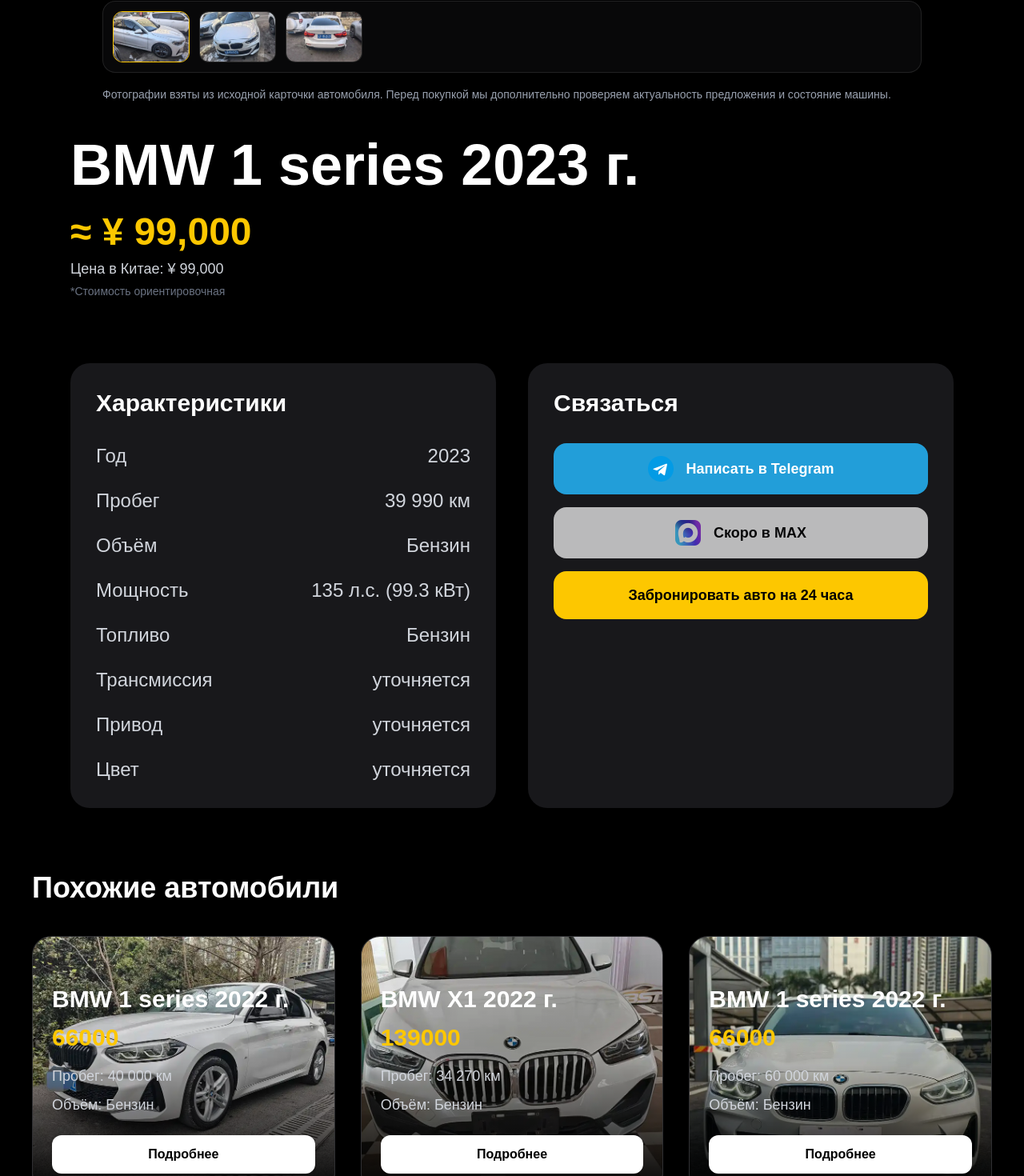
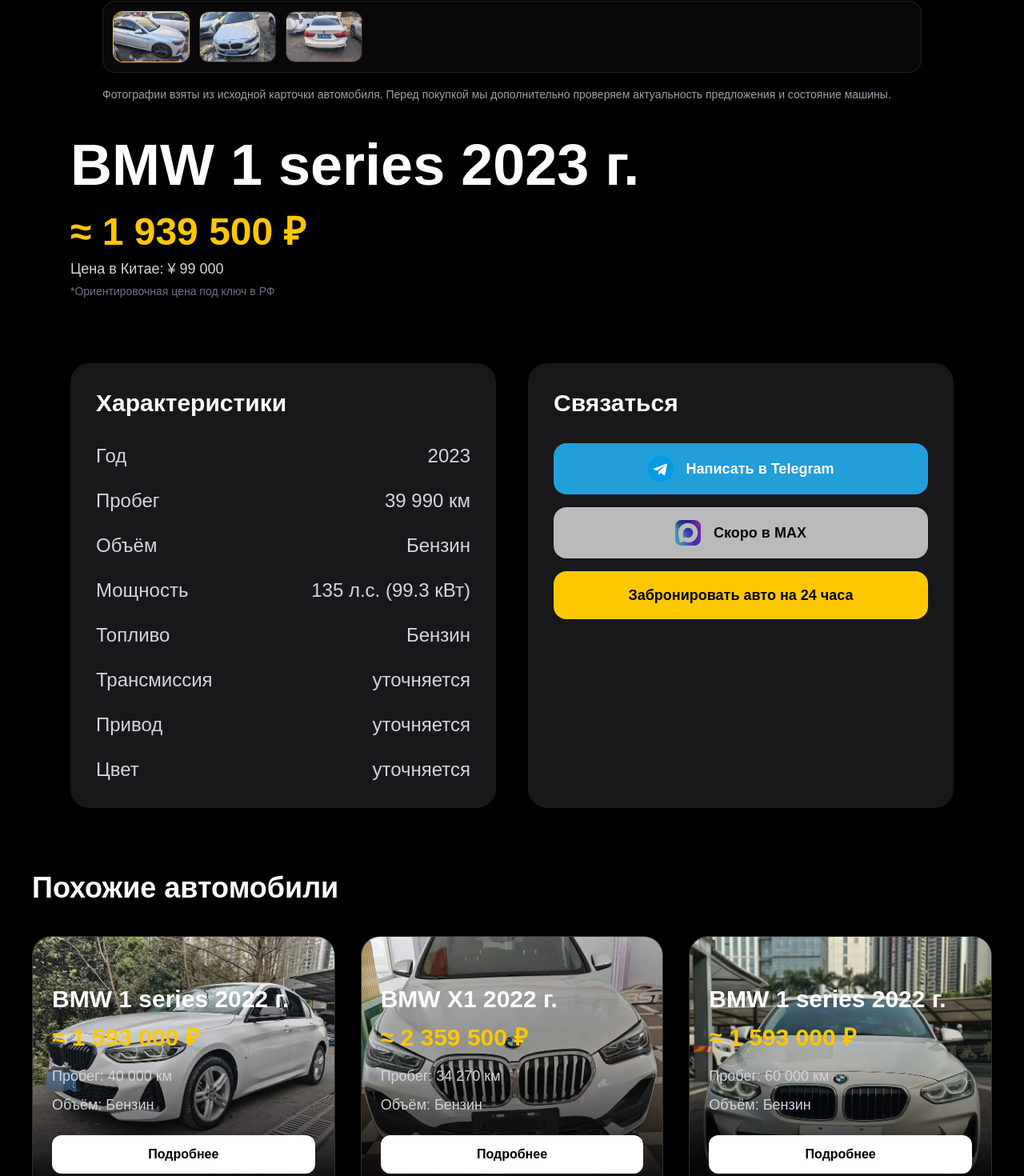
Before and after one commit to dentrost-crypto/autovector, a Next.js app: page /car/1 in a window 1280 px wide. Shown: the part 687-2157 px from the top of the page at 80% size. Built offline with nearby package versions, Linux system fonts and the light colour scheme.

Commit message:
Fix car price calculation

```diff
--- a/app/car/[id]/page.tsx
+++ b/app/car/[id]/page.tsx
@@ -9,6 +9,8 @@
 const RESERVATION_DURATION_MS = 24 * 60 * 60 * 1000;
 const FALLBACK_IMAGE = "/uploads/fallback.svg";
 const BROKEN_IMAGE_MARKERS = ["fallback", "undefined", "null"];
+const CNY_TO_RUB = 10.5;
+const RUSSIA_DELIVERY_COST_RUB = 900000;
 
 type Car = (typeof cars)[number] &
   Partial<{
@@ -51,6 +53,33 @@
   const uniqueImages = Array.from(new Set(images));
 
   return uniqueImages.length > 0 ? uniqueImages : [FALLBACK_IMAGE];
+}
+
+function parsePriceNumber(price: unknown) {
+  if (typeof price === "number" && Number.isFinite(price)) {
+    return price;
+  }
+
+  if (typeof price !== "string") {
+    return 0;
+  }
+
+  const normalized = price.replace(/[^\d.,]/g, "").replace(",", ".");
+  const parsed = Number(normalized);
+
+  return Number.isFinite(parsed) ? parsed : 0;
+}
+
+function formatRubPrice(price: number) {
+  return `${Math.round(price).toLocaleString("ru-RU")} \u20bd`;
+}
+
+function formatCnyPrice(price: unknown) {
+  return `\u00a5 ${parsePriceNumber(price).toLocaleString("ru-RU")}`;
+}
+
+function calculateRussiaPrice(priceCny: unknown) {
+  return parsePriceNumber(priceCny) * CNY_TO_RUB + RUSSIA_DELIVERY_COST_RUB;
 }
 
 export default function CarPage() {
@@ -131,7 +160,8 @@
     );
   }
 
-  const formattedPrice = `¥ ${car.price.toLocaleString()}`;
+  const formattedPrice = formatCnyPrice(car.price);
+  const formattedRussiaPrice = formatRubPrice(calculateRussiaPrice(car.price));
   const displayTitle = getCarDisplayTitle(car.title);
   const lotNumber = getCarLotNumber(car.title);
   const carImages = getCarImages(car).slice(0, 4);
@@ -158,30 +188,35 @@
     setReservationStatus("");
     setIsSubmittingReservation(true);
 
-    const response = await fetch("/api/request", {
-      method: "POST",
-      headers: {
-        "Content-Type": "application/json",
-      },
-      body: JSON.stringify({
+    try {
+      const reservationPayload = {
         type: "reservation",
-        carTitle: displayTitle,
+        carTitle: car.title,
+        carDisplayTitle: displayTitle,
         carId: String(car.id),
         carUrl: currentCarUrl,
         lotNumber,
         name: reservationForm.name,
         phone: reservationForm.phone,
         contact: reservationForm.contact,
+        telegram: reservationForm.contact,
+        budget: "",
+        carRequest: displayTitle,
         comment: reservationForm.comment,
-      }),
+      };
+
+      const response = await fetch("/api/request", {
+        method: "POST",
+        headers: {
+          "Content-Type": "application/json",
+        },
+        body: JSON.stringify(reservationPayload),
       });
 
-    const data = await response.json();
+      const data = await response.json().catch(() => ({ success: false }));
 
-    setIsSubmittingReservation(false);
-
-    if (!data.success) {
-      setReservationError("Не удалось отправить бронь. Попробуйте позже или напишите менеджеру.");
+      if (!response.ok || !data.success) {
+        setReservationError("\u041d\u0435 \u0443\u0434\u0430\u043b\u043e\u0441\u044c \u043e\u0442\u043f\u0440\u0430\u0432\u0438\u0442\u044c \u0431\u0440\u043e\u043d\u044c. \u041f\u043e\u043f\u0440\u043e\u0431\u0443\u0439\u0442\u0435 \u043f\u043e\u0437\u0436\u0435 \u0438\u043b\u0438 \u043d\u0430\u043f\u0438\u0448\u0438\u0442\u0435 \u043c\u0435\u043d\u0435\u0434\u0436\u0435\u0440\u0443.");
         return;
       }
 
@@ -190,13 +225,18 @@
         String(Date.now() + RESERVATION_DURATION_MS)
       );
       setIsReserved(true);
-    setReservationStatus("Авто предварительно забронировано на 24 часа. Менеджер свяжется с вами.");
+      setReservationStatus("\u0410\u0432\u0442\u043e \u043f\u0440\u0435\u0434\u0432\u0430\u0440\u0438\u0442\u0435\u043b\u044c\u043d\u043e \u0437\u0430\u0431\u0440\u043e\u043d\u0438\u0440\u043e\u0432\u0430\u043d\u043e \u043d\u0430 24 \u0447\u0430\u0441\u0430. \u041c\u0435\u043d\u0435\u0434\u0436\u0435\u0440 \u0441\u0432\u044f\u0436\u0435\u0442\u0441\u044f \u0441 \u0432\u0430\u043c\u0438.");
       setReservationForm({
         name: "",
         phone: "",
         contact: "",
         comment: "",
       });
+    } catch {
+      setReservationError("\u041d\u0435 \u0443\u0434\u0430\u043b\u043e\u0441\u044c \u043e\u0442\u043f\u0440\u0430\u0432\u0438\u0442\u044c \u0431\u0440\u043e\u043d\u044c. \u041f\u043e\u043f\u0440\u043e\u0431\u0443\u0439\u0442\u0435 \u043f\u043e\u0437\u0436\u0435 \u0438\u043b\u0438 \u043d\u0430\u043f\u0438\u0448\u0438\u0442\u0435 \u043c\u0435\u043d\u0435\u0434\u0436\u0435\u0440\u0443.");
+    } finally {
+      setIsSubmittingReservation(false);
+    }
   };
 
   return (
@@ -303,7 +343,7 @@
             )}
 
             <p className="text-4xl md:text-5xl text-yellow-400 font-bold mb-2">
-              ≈ {car.priceRu || formattedPrice}
+              {"\u2248"} {formattedRussiaPrice}
             </p>
 
             <p className="text-lg text-gray-300 mb-1">
@@ -311,7 +351,7 @@
             </p>
 
             <p className="text-sm text-gray-500">
-              *Стоимость ориентировочная
+              {"*\u041e\u0440\u0438\u0435\u043d\u0442\u0438\u0440\u043e\u0432\u043e\u0447\u043d\u0430\u044f \u0446\u0435\u043d\u0430 \u043f\u043e\u0434 \u043a\u043b\u044e\u0447 \u0432 \u0420\u0424"}
             </p>
 
             {isReserved && (
@@ -577,7 +617,7 @@
               )}
 
               <p className="text-3xl text-yellow-400 font-bold mb-4">
-                {similarCar.price}
+                {"\u2248"} {formatRubPrice(calculateRussiaPrice(similarCar.price))}
               </p>
 
               <div className="space-y-2 text-gray-300 text-lg mb-6">
--- a/app/page.tsx
+++ b/app/page.tsx
@@ -5,6 +5,8 @@
 
 const BROKEN_IMAGE_MARKERS = ["fallback", "undefined", "null"];
 const FALLBACK_IMAGE = "/uploads/fallback.svg";
+const CNY_TO_RUB = 10.5;
+const RUSSIA_DELIVERY_COST_RUB = 900000;
 
 function isValidImageUrl(image: unknown) {
   if (typeof image !== "string") {
@@ -37,11 +39,27 @@
   return getCarImageUrls(car).some((image) => !failedImages.includes(image));
 }
 
-function getEstimatedRussiaPrice(
-  car: (typeof cars)[number] & { priceToRussiaWithMargin?: number }
-) {
-  // TODO: replace temporary value with priceToRussiaWithMargin later.
-  return car.priceToRussiaWithMargin || car.price;
+function parsePriceNumber(price: unknown) {
+  if (typeof price === "number" && Number.isFinite(price)) {
+    return price;
+  }
+
+  if (typeof price !== "string") {
+    return 0;
+  }
+
+  const normalized = price.replace(/[^\d.,]/g, "").replace(",", ".");
+  const parsed = Number(normalized);
+
+  return Number.isFinite(parsed) ? parsed : 0;
+}
+
+function formatRubPrice(price: number) {
+  return `${Math.round(price).toLocaleString("ru-RU")} \u20bd`;
+}
+
+function calculateRussiaPrice(priceCny: unknown) {
+  return parsePriceNumber(priceCny) * CNY_TO_RUB + RUSSIA_DELIVERY_COST_RUB;
 }
 
 function getCarDisplayTitle(title: string) {
@@ -618,10 +636,10 @@
 
               <div>
                 <p className="text-3xl font-black text-yellow-400 md:text-4xl">
-                  {"\u2248"} {getEstimatedRussiaPrice(car).toLocaleString("ru-RU")} {"\u20bd"}
+                  {"\u2248"} {formatRubPrice(calculateRussiaPrice(car.price))}
                 </p>
                 <p className="mt-1 text-xs leading-relaxed text-gray-400">
-                  {"*\u0431\u0435\u0437 \u0434\u043e\u0441\u0442\u0430\u0432\u043a\u0438 \u043f\u043e \u0420\u0424 \u0434\u043e \u0432\u0430\u0448\u0435\u0433\u043e \u0433\u043e\u0440\u043e\u0434\u0430"}
+                  {"\u043e\u0440\u0438\u0435\u043d\u0442\u0438\u0440 \u043f\u043e\u0434 \u043a\u043b\u044e\u0447 \u0432 \u0420\u0424"}
                 </p>
               </div>
             </div>
```
Lines whose indentation alone changed are shown as unchanged.
